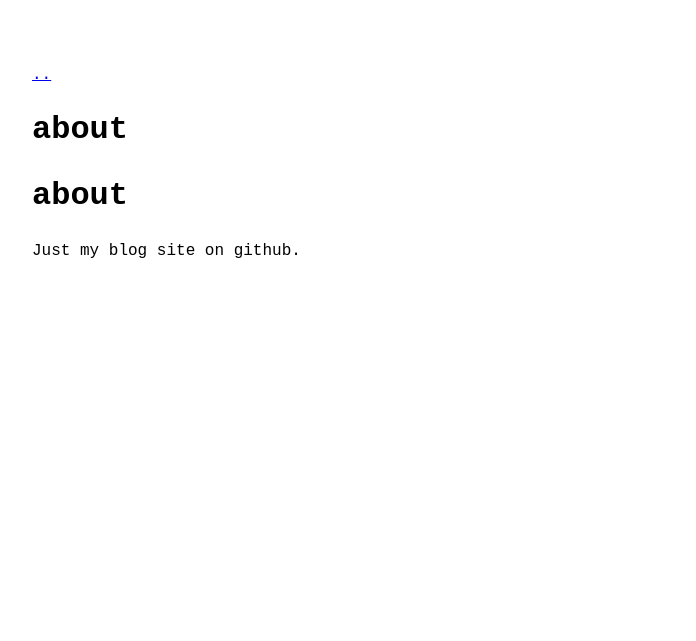
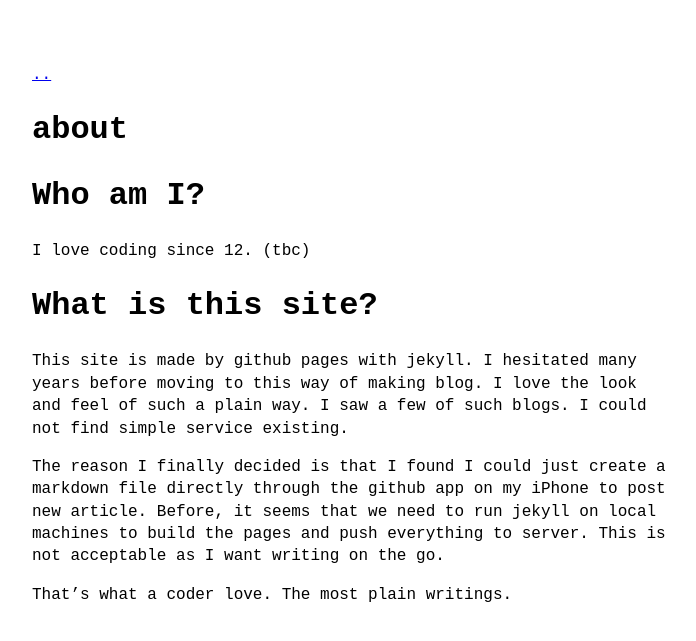
Before and after one commit to cslosiu/cslosiu.github.io, a Jekyll site: the page built from about.md, in a window 1280 px wide. Shown: the top 641 px of the page, without its empty margins (288-984 px from the left). Built offline with Jekyll 4.4.1, drawn with Linux system fonts in a browser that asks for light colours; our own code applies the rules of GitHub Pages for plain Markdown files.

Commit message:
homepage and about page

```diff
--- a/about.md
+++ b/about.md
@@ -1,2 +1,13 @@
-# about
-Just my blog site on github.
+---
+title: about
+---
+
+# Who am I?
+I love coding since 12. (tbc)
+
+# What is this site?
+This site is made by github pages with jekyll. I hesitated many years before moving to this way of making blog. I love the look and feel of such a plain way. I saw a few of such blogs. I could not find simple service existing.
+
+The reason I finally decided is that I found I could just create a markdown file directly through the github app on my iPhone to post new article. Before, it seems that we need to run jekyll on local machines to build the pages and push everything to server. This is not acceptable as I want writing on the go.
+
+That's what a coder love. The most plain writings.
```
Also changed, not shown: index.md (+6 -6 lines).
